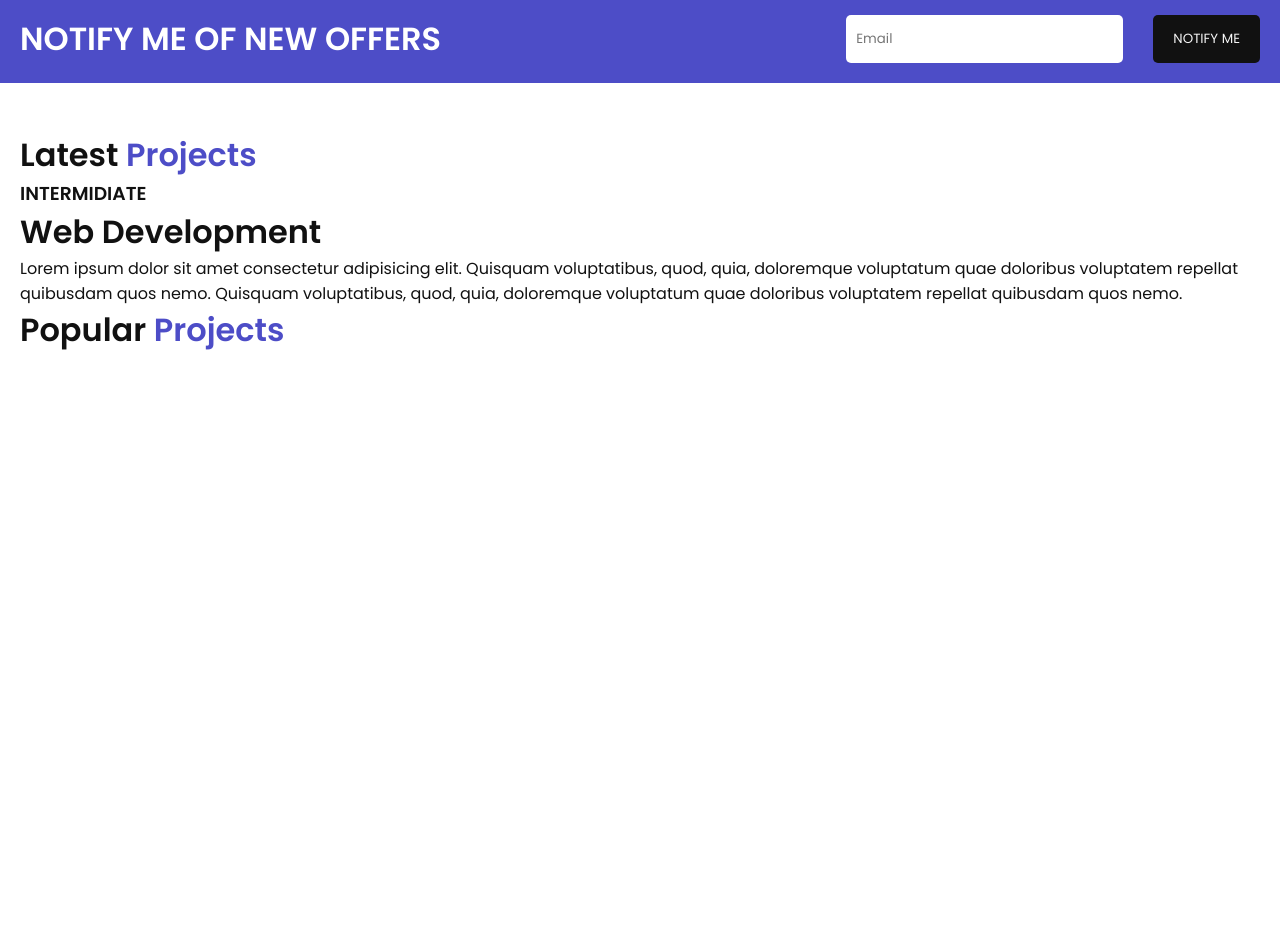
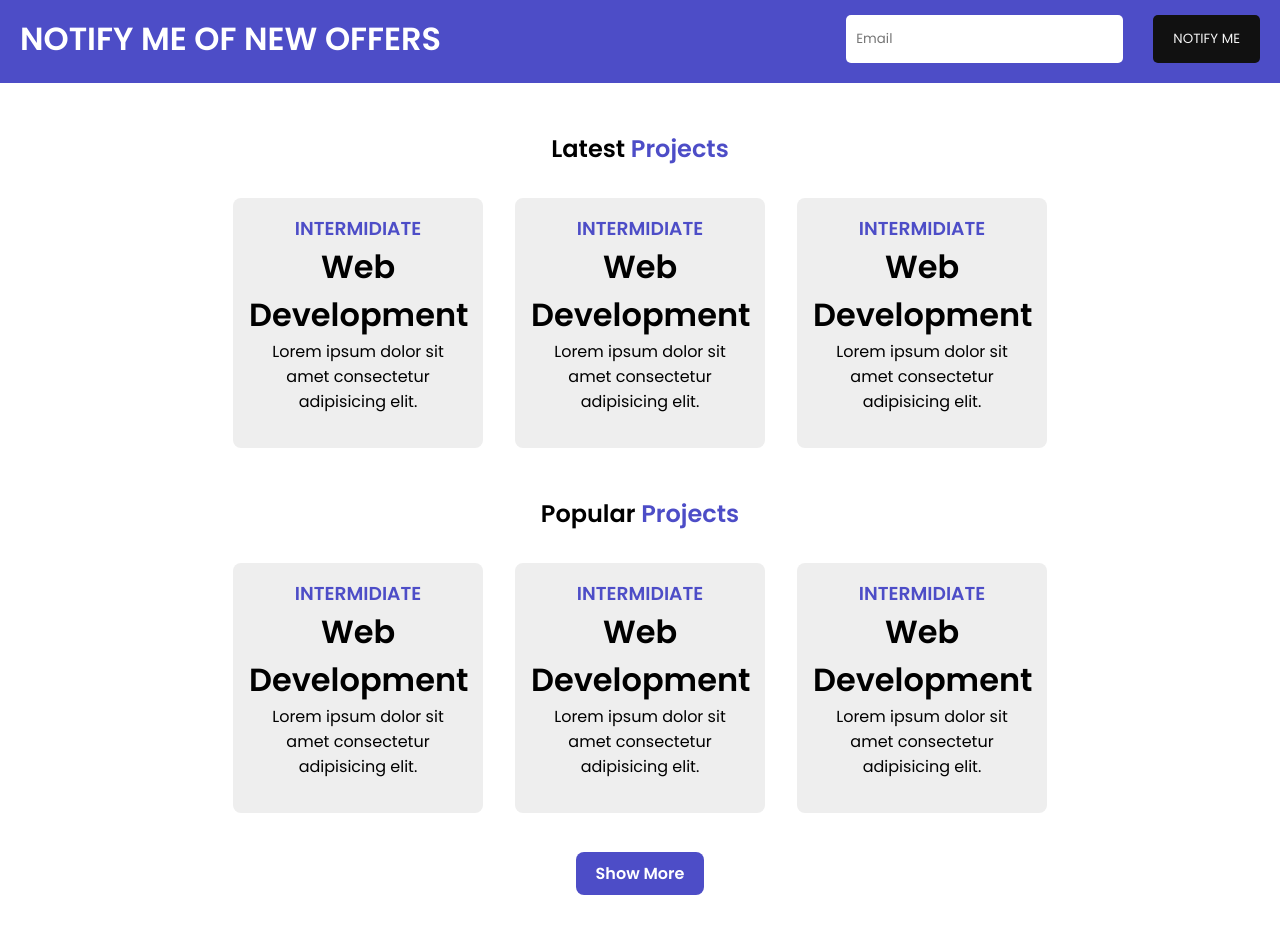
Before and after one commit to brian-ambani/react-projects, a React (Create React App) app in the folder course-work/: page / in a window 1280 px wide. Shown: the part 880-1814 px from the top of the page. Before the commit the page ends 1234 px from the top, so only its background shows below. Built offline with nearby package versions, Linux system fonts and the light colour scheme.

Commit message:
updated the projects section

```diff
--- a/course-work/src/App.css
+++ b/course-work/src/App.css
@@ -5,8 +5,6 @@
   padding: 0;
   box-sizing: border-box;
   font-family: "Poppins", sans-serif;
-  /* background: #fff; */
-  color: #111;
 }
 
 .container {
@@ -16,6 +14,7 @@
 }
 a {
   text-decoration: none;
+  color: black;
 }
 
 ul {
@@ -25,3 +24,17 @@ ul {
 span {
   color: #4d4dc7;
 }
+
+.btn {
+  width: 200px;
+  padding: 10px 20px;
+  font-size: 1rem;
+  font-weight: 700;
+  color: #fff;
+  background: #4d4dc7;
+  border: none;
+  border-radius: 8px;
+  outline: none;
+  cursor: pointer;
+  transition: all 0.3s ease-in-out;
+}
--- a/course-work/src/components/projects/Projects.css
+++ b/course-work/src/components/projects/Projects.css
@@ -0,0 +1,38 @@
+.project_section {
+  margin: 3rem 0;
+  text-align: center;
+}
+
+.card-title {
+  font-size: 1.5rem;
+  font-weight: 600;
+  margin-bottom: 1rem;
+  text-align: center;
+}
+
+.cards {
+  display: flex;
+  justify-content: center;
+}
+
+.card {
+  background-color: #eee;
+  border-radius: 8px;
+  width: 250px;
+  height: 250px;
+  margin: 1rem;
+  text-align: center;
+}
+
+.main-grid {
+  display: flex;
+  width: 100%;
+}
+
+.popular-projects {
+  margin: 2rem 0;
+}
+
+.card-content {
+  padding: 1rem;
+}
--- a/course-work/src/components/projects/Projects.jsx
+++ b/course-work/src/components/projects/Projects.jsx
@@ -2,30 +2,80 @@ import React from "react";
 import "./Projects.css";
 export default function Projects() {
   return (
-    <div className="projects_section">
+    <div className="project_section">
       <div className="container">
         <div className="latest-projects">
-          <h1>
+          <h1 className="card-title">
             Latest <span>Projects</span>
           </h1>
-          <div className="card">
-            <h3>INTERMIDIATE</h3>
-            <h1>Web Development</h1>
-            <p>
-              Lorem ipsum dolor sit amet consectetur adipisicing elit. Quisquam
-              voluptatibus, quod, quia, doloremque voluptatum quae doloribus
-              voluptatem repellat quibusdam quos nemo. Quisquam voluptatibus,
-              quod, quia, doloremque voluptatum quae doloribus voluptatem
-              repellat quibusdam quos nemo.
-            </p>
+          <div className="cards">
+            <div className="card">
+              <div className="card-content">
+                <h3>
+                  <span>INTERMIDIATE</span>
+                </h3>
+                <h1>Web Development</h1>
+                <p>Lorem ipsum dolor sit amet consectetur adipisicing elit.</p>
+              </div>
+            </div>
+            <div className="card">
+              <div className="card-content">
+                <h3>
+                  <span>INTERMIDIATE</span>
+                </h3>
+                <h1>Web Development</h1>
+                <p>Lorem ipsum dolor sit amet consectetur adipisicing elit.</p>
+              </div>
+            </div>
+            <div className="card">
+              <div className="card-content">
+                <h3>
+                  <span>INTERMIDIATE</span>
+                </h3>
+                <h1>Web Development</h1>
+                <p>Lorem ipsum dolor sit amet consectetur adipisicing elit.</p>
+              </div>
+            </div>
           </div>
         </div>
         <div className="popular-projects">
-          <h1>
+          <h1 className="card-title">
             Popular <span>Projects</span>
           </h1>
+          <div className="cards">
+            <div className="card">
+              <div className="card-content">
+                <h3>
+                  <span>INTERMIDIATE</span>
+                </h3>
+                <h1>Web Development</h1>
+                <p>Lorem ipsum dolor sit amet consectetur adipisicing elit.</p>
+              </div>
+            </div>
+            <div className="card">
+              <div className="card-content">
+                <h3>
+                  <span>INTERMIDIATE</span>
+                </h3>
+                <h1>Web Development</h1>
+                <p>Lorem ipsum dolor sit amet consectetur adipisicing elit.</p>
+              </div>
+            </div>
+            <div className="card">
+              <div className="card-content">
+                <h3>
+                  <span>INTERMIDIATE</span>
+                </h3>
+                <h1>Web Development</h1>
+                <p>Lorem ipsum dolor sit amet consectetur adipisicing elit.</p>
+              </div>
+            </div>
+          </div>
         </div>
       </div>
+      <a className="btn" href="">
+        Show More
+      </a>
     </div>
   );
 }
```
